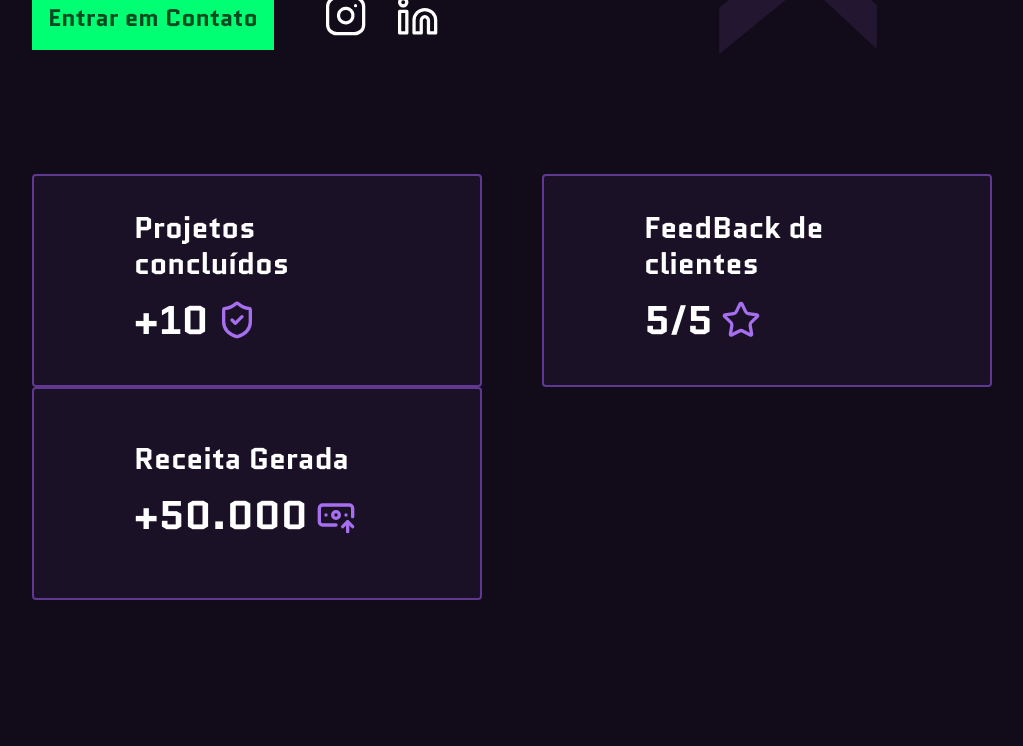
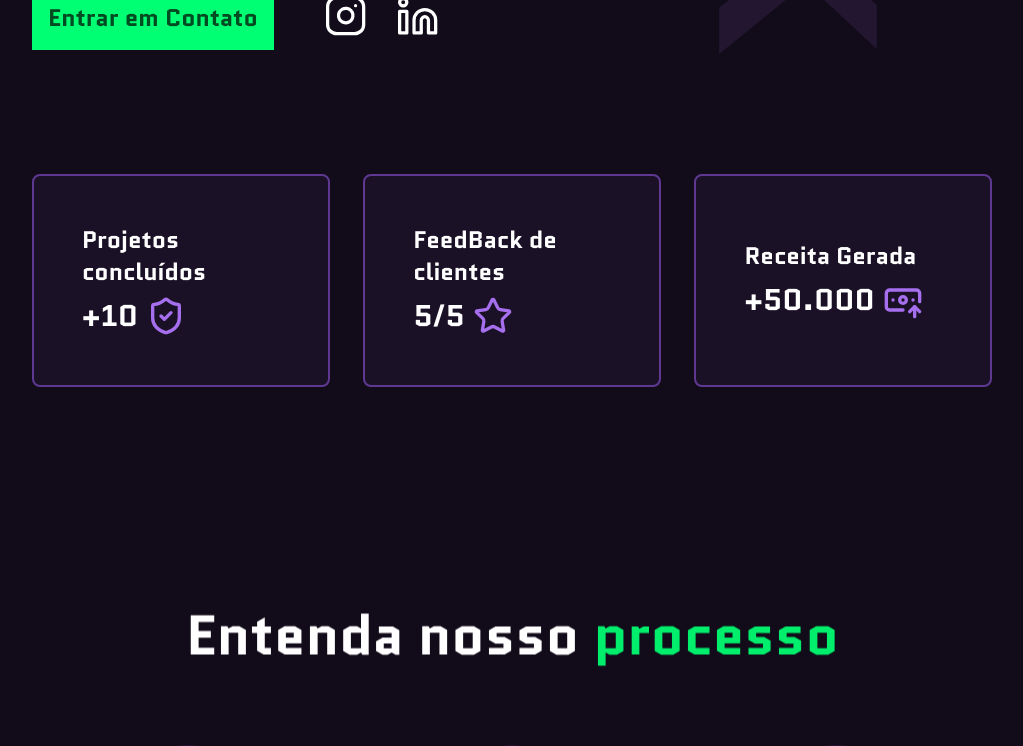
Before and after one commit to knex-projects/NewKnex-lp, a Next.js app: page / in a window 1280 px wide. Shown: the part 600-1346 px from the top of the page, without its empty margins (128-1151 px from the left). Built offline with nearby package versions, Linux system fonts and the light colour scheme.

Commit message:
fix: ajustar tamanho e alinhamento do card

```diff
--- a/src/components/ui/stat-card.tsx
+++ b/src/components/ui/stat-card.tsx
@@ -10,12 +10,12 @@ export type StatCardProps = Readonly<{
 export const StatCard = ({ title, value, Icon, className = "" }: StatCardProps) => {
   return (
     <div
-      className={`group box-border flex h-[189px] sm:h-[213px] max-h-[213px] min-h-[189px] w-full shrink-0 flex-col items-start justify-center gap-2 rounded-sm border-2 border-P3 transition-all duration-300 hover:border-G5 bg-Footer px-8 py-5 sm:px-[100px] lg:max-w-[450px] ${className}`}
+      className={`group box-border flex h-[189px] sm:h-[213px] max-h-[213px] min-h-[189px] w-full shrink-0 flex-col items-start justify-center gap-2 rounded-lg border-2 border-P3 transition-all duration-300 hover:border-G5 bg-Footer px-8 py-5 sm:px-[5%]  lg:w-[31%] lg:max-w-[450px] ${className}`}
     >
-      <h2 className="font-quantico text-2xl font-bold text-W6 lg:text-3xl">
+      <h2 className="font-quantico text-2xl font-bold text-W6 max-w-[178px] 2xl:text-3xl">
         {title}
       </h2>
-      <p className="font-quantico flex flex-row items-center justify-center gap-2 font-bold text-W6 text-[40px]">
+      <p className="font-quantico flex flex-row items-center justify-center gap-2 font-bold text-W6 text-3xl 2xl:text-[40px]">
         {value}{" "}
         <Icon
           className="size-8 shrink-0 text-P5 transition-colors duration-300 group-hover:text-G5 lg:size-10"
```
